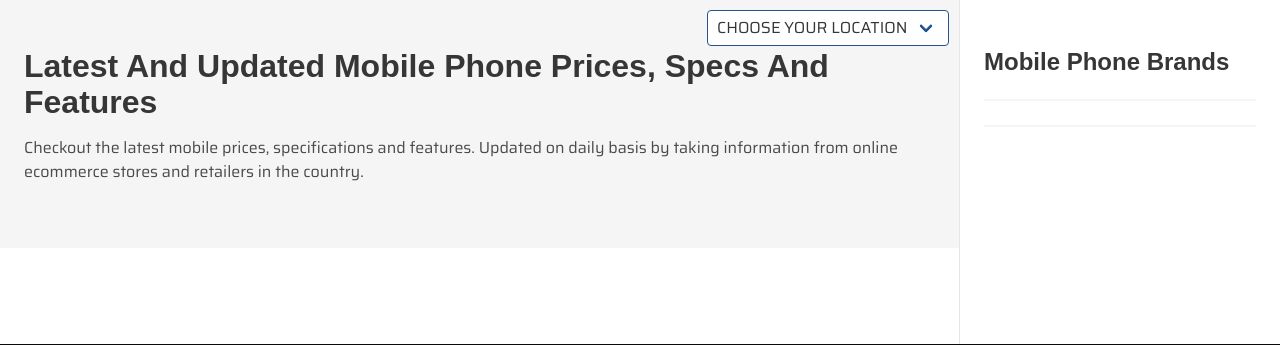
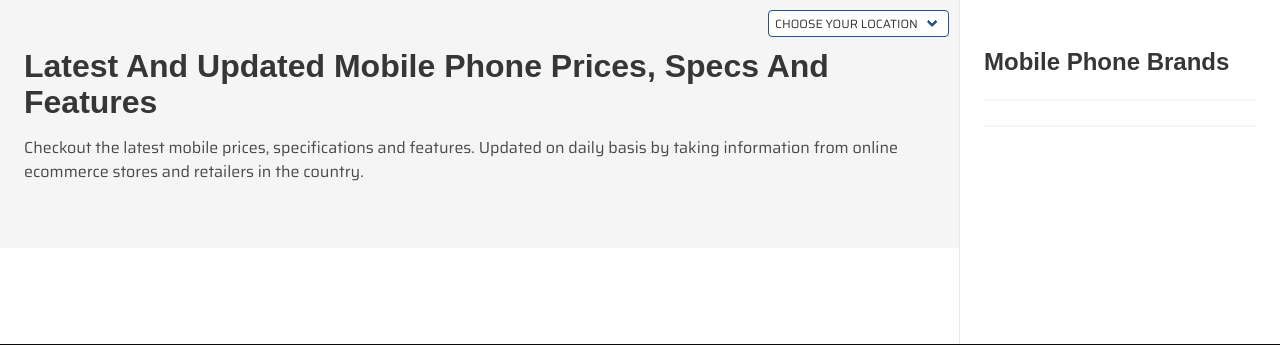
Before and after one commit to saqibrauf/gmt, a Django app: page / in a window 1280 px wide. Shown: the part 64-409 px from the top of the page. Run offline with Django 3.2, Linux system fonts and the light colour scheme; data that the repository does not hold is empty; some libraries are stand-ins or nearby versions; some web fonts are replaced.

Commit message:
smallest

```diff
--- a/templates/base.html
+++ b/templates/base.html
@@ -75,7 +75,7 @@
                         {% csrf_token %}
                         <div class="field">
                             <div class="control">
-                                <div id="country" class="select is-info">
+                                <div id="country" class="select is-small is-info">
                                     <select name="country">
                                         <option value="choose-location">CHOOSE YOUR LOCATION</option>
                                         <option value="global">GLOBAL</option>
```
